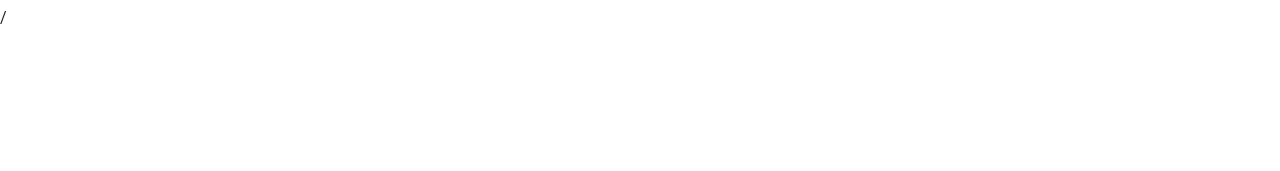
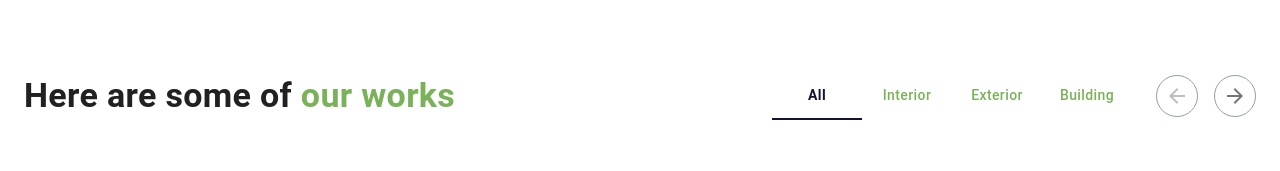
Before and after one commit to mostafizurhh/materialui, a React (Create React App) app: page / in a window 1280 px wide. Shown: the part 1199-1370 px from the top of the page. Before the commit the page ends 1229 px from the top, so only its background shows below. Built offline with nearby package versions, Linux system fonts and the light colour scheme.

Commit message:
our works section done

```diff
--- a/src/Components/SectionTitle/SectionTitle.js
+++ b/src/Components/SectionTitle/SectionTitle.js
@@ -9,7 +9,7 @@ const SectionTitle = ({ title, colored }) => {
                 fontSize: '34px',
                 fontWeight: 'bold',
                 textAlign: 'center',
-                marginBottom: '4rem'
+                // marginBottom: '4rem'
             }}>
                 {title} {' '}
                 {
--- a/src/Pages/Home/Home.js
+++ b/src/Pages/Home/Home.js
@@ -1,6 +1,7 @@
 import React from 'react';
 import Branding from './Branding/Branding';
 import Brands from './Brands/Brands';
+import OurWorks from './OurWorks/OurWorks';
 import Services from './Services/Services';
 
 const Home = () => {
@@ -9,6 +10,7 @@ const Home = () => {
             <Branding></Branding>
             <Brands></Brands>
             <Services></Services>
+            <OurWorks></OurWorks>
         </div>
     );
 };
--- /dev/null
+++ b/src/Pages/Home/OurWorks/OurWorks.js
@@ -0,0 +1,70 @@
+import React from 'react';
+import { Box, IconButton } from '@mui/material';
+import SectionTitle from '../../../Components/SectionTitle/SectionTitle';
+import Tabs from '@mui/material/Tabs';
+import Tab from '@mui/material/Tab';
+import ArrowBackIcon from '@mui/icons-material/ArrowBack';
+
+const OurWorks = () => {
+    const [value, setValue] = React.useState(0);
+
+    const handleChange = (event, newValue) => {
+        setValue(newValue);
+    };
+    return (
+        <Box sx={{
+            my: '4rem',
+        }}>
+            {/* heading section */}
+            <Box sx={{
+                display: 'flex',
+                justifyContent: 'space-between',
+                alignItems: 'center'
+            }}>
+                <SectionTitle title='Here are some of' colored='our works' />
+                <Box sx={{
+                    display: 'flex',
+                    justifyContent: 'space-between',
+                    alignItems: 'center',
+                    gap: 3
+                }}>
+                    <Tabs value={value} onChange={handleChange} centered
+                        sx={{
+                            '& .Mui-selected': {
+                                fontWeight: 'bold'
+                            },
+
+                            '& .MuiButtonBase-root': {
+                                textTransform: 'capitalize',
+                                color: 'primary.green'
+                            },
+                        }}>
+                        <Tab label="All" />
+                        <Tab label="Interior" />
+                        <Tab label="Exterior" />
+                        <Tab label="Building" />
+                    </Tabs>
+                    <Box>
+                        <IconButton sx={{
+                            border: `1px solid #959EAD`,
+                            mr: 2
+                        }}
+                            onClick={() => setValue(value - 1)}
+                            disabled={value === 0}>
+                            <ArrowBackIcon></ArrowBackIcon>
+                        </IconButton>
+                        <IconButton sx={{
+                            border: `1px solid #959EAD`
+                        }}
+                            onClick={() => setValue(value + 1)}
+                            disabled={value === 3}>
+                            <ArrowBackIcon sx={{ transform: 'rotate(180deg)' }}></ArrowBackIcon>
+                        </IconButton>
+                    </Box>
+                </Box>
+            </Box>
+        </Box>
+    );
+};
+
+export default OurWorks;
--- a/src/Pages/Home/Services/Services.js
+++ b/src/Pages/Home/Services/Services.js
@@ -16,7 +16,7 @@ const Services = () => {
             <Grid container spacing={2}>
                 {
                     serviceImages.map((image, index) => (
-                        <Grid item xs={12} sm={6} md={4} key={index} sx={{ '& :hover': { boxShadow: '0 0 10px 0 rgba(0,0,0,1)' } }}>
+                        <Grid item xs={12} sm={6} md={4} key={index} sx={{ '& :hover': { boxShadow: '0 0 10px 0 rgba(0,0,0,1)' }, marginTop: '4rem' }}>
                             <Service
                                 key={index}
                                 image={image}
```
